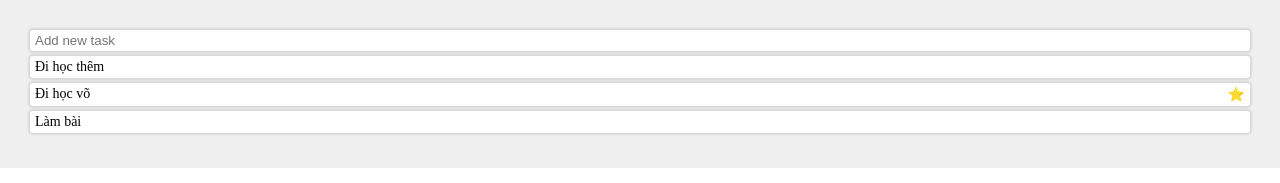
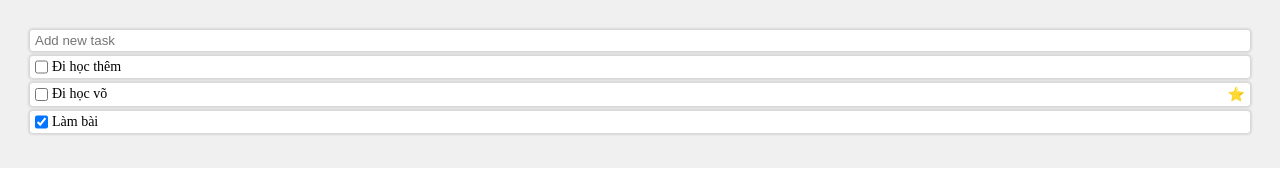
Before and after one commit to vancong171001/ReactJS---HT, a React (Vite) app in the folder Todo App/: page / in a window 1280 px wide. Shown: the top 183 px of the page. Built offline with nearby package versions, Linux system fonts and the light colour scheme.

Commit message:
C4 - V19: Event handling for complete checkbox

```diff
--- a/Todo App/src/App.jsx
+++ b/Todo App/src/App.jsx
@@ -4,28 +4,37 @@ import TodoItem from './components/TodoItem';
 
 function App() {
   const [todoList, setTodoList] = useState([
-    { id: 1, name: 'Đi học thêm', isImportant: false },
-    { id: 2, name: 'Đi học võ', isImportant: true },
-    { id: 3, name: 'Làm bài', isImportant: false },
+    { id: 1, name: 'Đi học thêm', isImportant: false, isCompleted: false },
+    { id: 2, name: 'Đi học võ', isImportant: true, isCompleted: false },
+    { id: 3, name: 'Làm bài', isImportant: false, isCompleted: true },
   ]);
+
+  const handleCompleteCheckboxChange = todoId => {
+    const newTodoList = todoList.map(todo => {
+      if (todo.id === todoId) {
+        return { ...todo, isCompleted: !todo.isCompleted };
+      }
+      return todo;
+    });
+    setTodoList(newTodoList);
+  };
 
   const inputRef = useRef();
 
-  console.log({ inputRef });
-
-  // const todoList = [
-  //   { id: 1, name: 'Đi học thêm' },
-  //   { id: 2, name: 'Đi học võ' },
-  //   { id: 3, name: 'Làm bài' },
-  // ];
+  console.log({ todoList });
 
   const todos = todoList.map(todo => {
     return (
-      <TodoItem name={todo.name} key={todo.id} isImportant={todo.isImportant} />
+      <TodoItem
+        id={todo.id}
+        name={todo.name}
+        key={todo.id}
+        isImportant={todo.isImportant}
+        isCompleted={todo.isCompleted}
+        handleCompleteCheckboxChange={handleCompleteCheckboxChange}
+      />
     );
   });
-
-  console.log(todos);
 
   return (
     <div className="container">
@@ -41,7 +50,12 @@ function App() {
             console.log(value);
             setTodoList([
               ...todoList,
-              { id: crypto.randomUUID(), name: value },
+              {
+                id: crypto.randomUUID(),
+                name: value,
+                isCompleted: false,
+                isImportant: false,
+              },
             ]);
             inputRef.current.value = '';
           }
--- a/Todo App/src/components/TodoItem.jsx
+++ b/Todo App/src/components/TodoItem.jsx
@@ -1,15 +1,18 @@
 import React from 'react';
 
 const TodoItem = props => {
-  console.log(props);
-
-  function handleClick() {
-    alert(props.name);
-  }
-
   return (
-    <div className="todo-item" onClick={handleClick}>
-      <p className="todo-item-text">{props.name}</p>
+    <div className="todo-item">
+      <div style={{ display: 'flex', gap: '4px' }}>
+        <input
+          type="checkbox"
+          checked={props.isCompleted}
+          onChange={() => {
+            props.handleCompleteCheckboxChange(props.id);
+          }}
+        />
+        <p className="todo-item-text">{props.name}</p>
+      </div>
       {props.isImportant && <p>⭐</p>}
     </div>
   );
```
